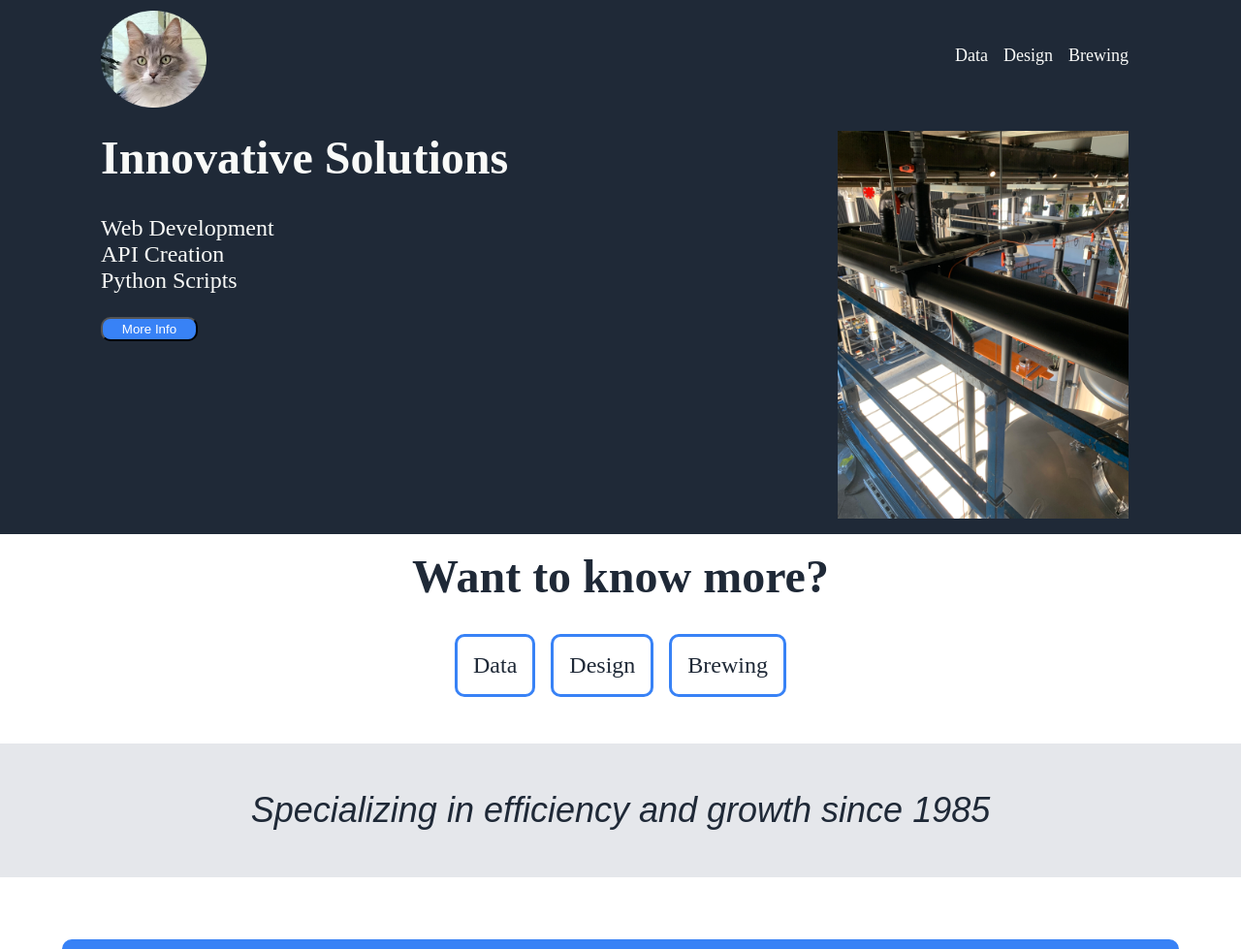
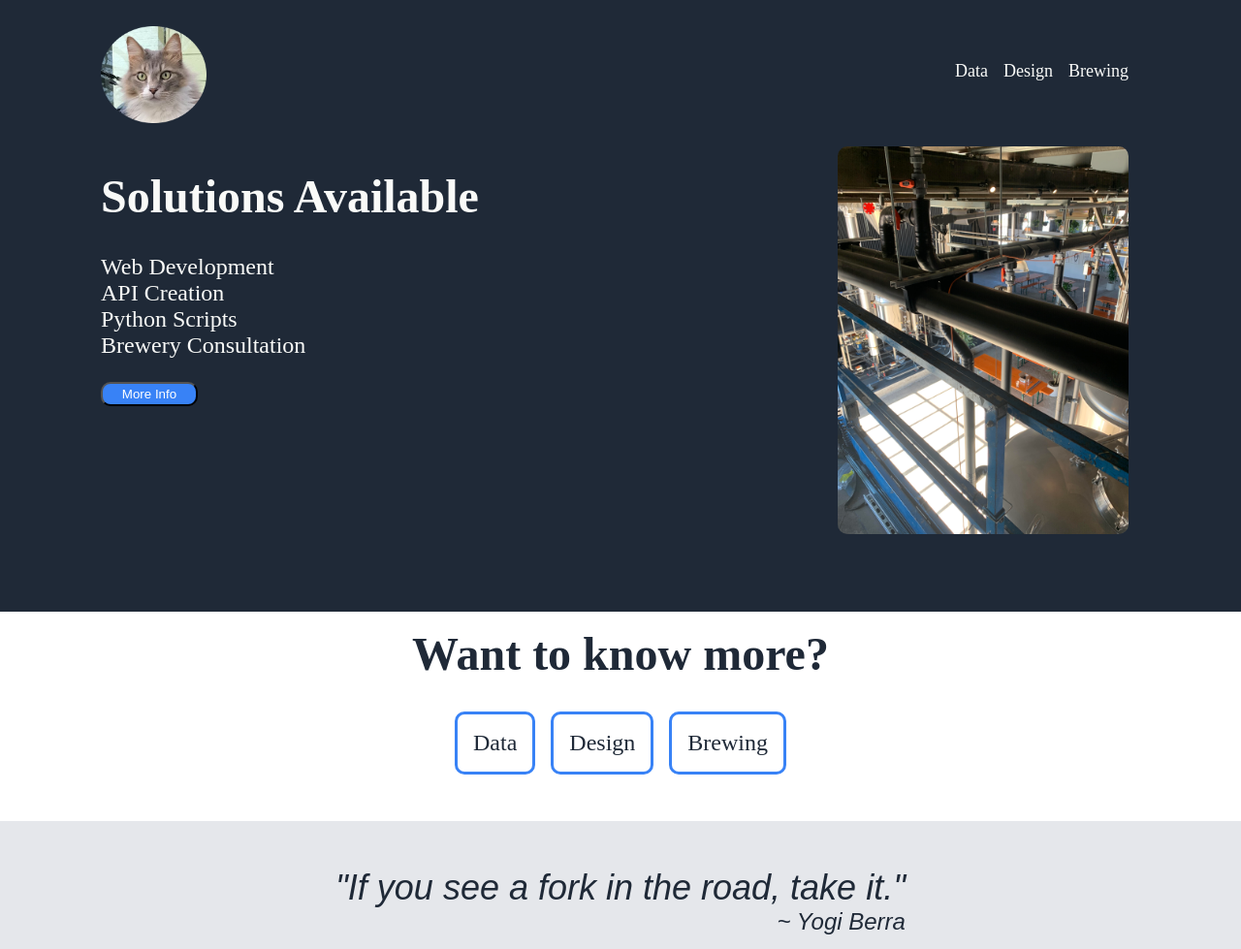
Before and after one commit to Phillip-Novicki/phillip-novicki, a plain HTML site: page index.html in a window 1280 px wide. Shown: the part 5-984 px from the top of the page at 97% size. Drawn offline with Linux system fonts and the light colour scheme.

Commit message:
Rounded Boarders and Improved Margins and Design

```diff
--- a/index.html
+++ b/index.html
@@ -24,12 +24,13 @@
         <div class="section">
             <div class="bottom left">
                 <div>
-                    <h1>Innovative Solutions</h1>
+                    <h1>Solutions Available</h1>
                 </div>
                 <div>
                     <p>Web Development</p>
                     <p>API Creation</p>
                     <p>Python Scripts</p>
+                    <p>Brewery Consultation</p>
                     <p>
                         <button class="button_style">More Info</button>
                     </p>
@@ -51,7 +52,10 @@
     <div class="banner">
         <div>
             <p>
-                Specializing in efficiency and growth since 1985
+                "If you see a fork in the road, take it."
+            </p>
+            <p class="banner_lower">
+                ~ Yogi Berra
             </p>
             </div>
     </div>
--- a/style.css
+++ b/style.css
@@ -29,6 +29,8 @@ a{
 }
 .intro {
     flex-direction: column;
+    padding-top: 16px;
+    padding-bottom: 64px;
 }
 .outro {
     justify-content: center;
@@ -68,6 +70,7 @@ a{
 }
 .bottom.left{
     font-size:48px;
+    margin-top:32px;
 }
 
 .bottom.left h1{
@@ -84,7 +87,9 @@ a{
     justify-content: flex-end;
     padding: 16px;
 }
-
+.bottom.right img{
+    border-radius: 10px;
+}
 .skills{
     display: flex;
     background-color: white;
@@ -119,6 +124,11 @@ a{
     justify-content: center;
     padding: 48px;
     flex: 1 1 auto;
+}
+.banner_lower {
+    display: flex;
+    font-size: 24px;
+    justify-content: flex-end;
 }
 .contact {
     display: flex;
```
Also changed, not shown: images/colors_and_stuff.png (added), images/odin-project.png (added).
